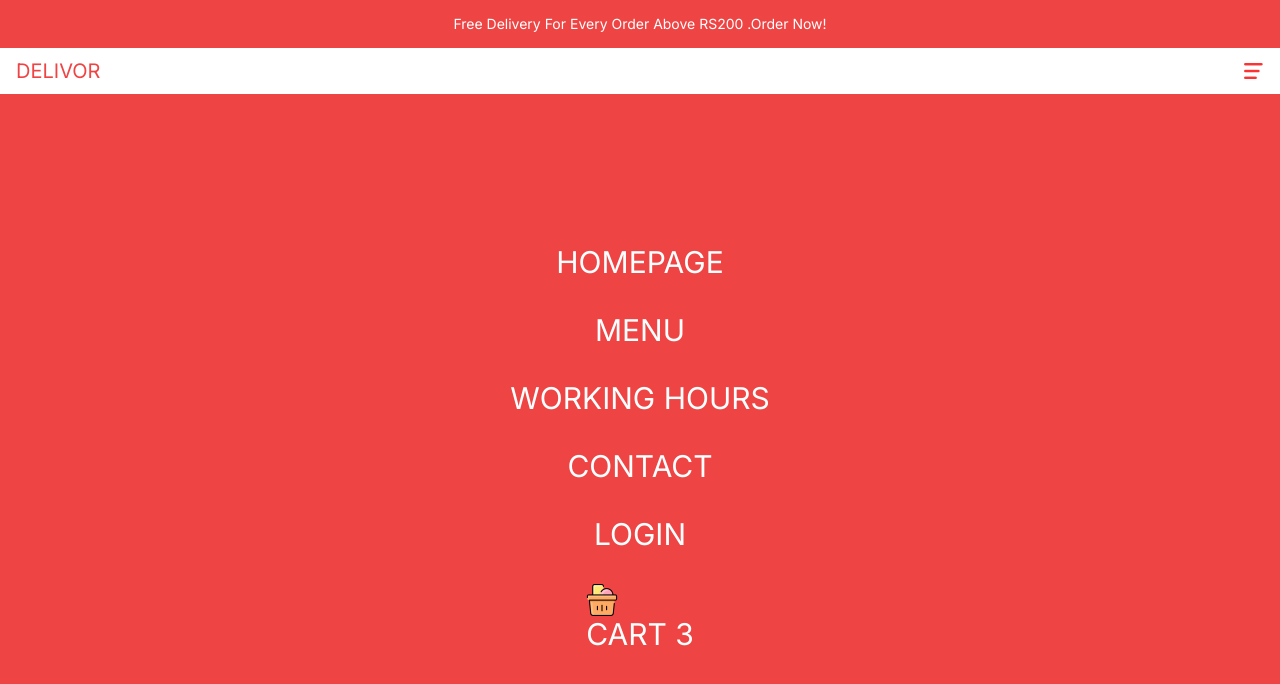
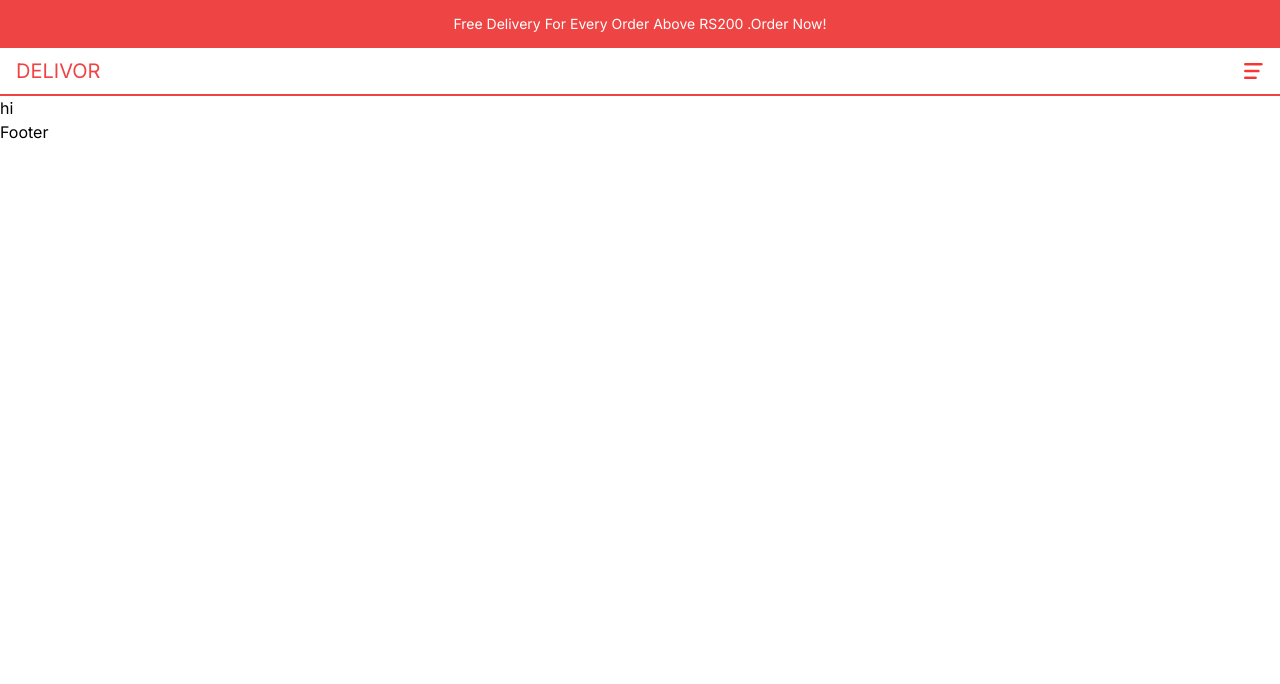
Before and after one commit to Ajay-v44/Delivor, a Next.js app: page / in a window 1280 px wide. Shown: the top 684 px of the page. Built offline with nearby package versions, Linux system fonts and the light colour scheme.

Commit message:
medified menu

```diff
--- a/app/components/CartIcon.tsx
+++ b/app/components/CartIcon.tsx
@@ -4,7 +4,7 @@ import React from 'react'
 
 const CartIcon = () => {
     return (
-        <Link href="/cart">
+        <Link href="/cart" className='flex item-center gap-4'>
             <div className='relative w-8 h-8 '>
                 <Image src="/cart.png" alt="" fill/>
             </div>
--- a/app/components/Menu.tsx
+++ b/app/components/Menu.tsx
@@ -4,15 +4,15 @@ import Link from 'next/link';
 import React, { useState } from 'react'
 import CartIcon from './CartIcon';
 
-const links=[
-    {id:1,title:"Homepage",url:"/"},
-    {id:2,title:"Menu",url:"/menu"},
-    {id:3,title:"Working Hours",url:"/"},
-    {id:4,title:"Contact",url:"/"},
+const links = [
+    { id: 1, title: "Homepage", url: "/" },
+    { id: 2, title: "Menu", url: "/menu" },
+    { id: 3, title: "Working Hours", url: "/" },
+    { id: 4, title: "Contact", url: "/" },
 ];
 const Menu = () => {
     const [open, setOpen] = useState(false);
-    const user=false
+    const user = false
     return (
         <div>
             {!open ? (
@@ -20,14 +20,16 @@ const Menu = () => {
             ) : (
                 <Image src="/close.png" alt="" width={20} height={20} onClick={() => setOpen(false)} />
             )}
-            <div className='bg-red-500 text-white absolute left-0 top-24 w-full h-[calc(100vh-6rem)] flex flex-col gap-8 items-center justify-center text-3xl z-10'>
-                {links.map(items=>(
-                    <Link href={'item.url'} key={items.id}>{items.title}</Link>
-                ))}
-               {!user? <Link href="/login">Login</Link>:
-               <Link href="/order">Orders</Link>}
-               <Link href="/cart"><CartIcon/></Link>
-            </div>
+           {open && (
+             <div className='bg-red-500 text-white absolute left-0 top-24 w-full h-[calc(100vh-6rem)] flex flex-col gap-8 items-center justify-center text-3xl z-10'>
+             {links.map(items => (
+                 <Link href={'item.url'} key={items.id} onClick={() => setOpen(false)}>{items.title}</Link>
+             ))}
+             {!user ? <Link href="/login" onClick={()=>setOpen(false)}>Login</Link> :
+                 <Link href="/order" onClick={()=>setOpen(false)}>Orders</Link>}
+             <Link href="/cart" onClick={()=>setOpen(false)} ><CartIcon /></Link>
+         </div>
+           )}
         </div>
     )
 }
```
